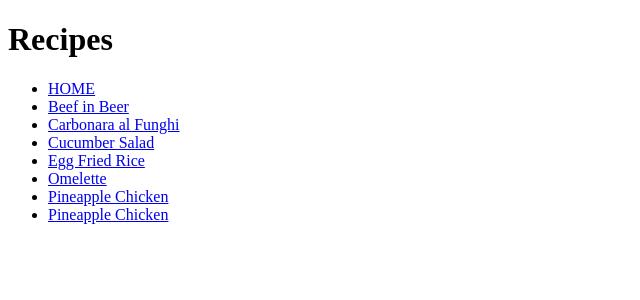
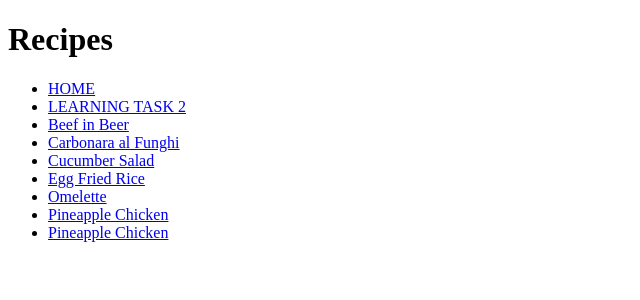
Before and after one commit to kristinafujiwara/learningtasks, a PHP site: page /LT2/Recipes.php in a window 1280 px wide. Shown: the top 300 px of the page, without its empty margins (0-640 px from the left). Run offline with PHP 8.4, Linux system fonts and the light colour scheme.

Commit message:
Update Recipes.php

```diff
--- a/LT2/Recipes.php
+++ b/LT2/Recipes.php
@@ -7,6 +7,7 @@
 	<h1> Recipes </h1>
 	<ul>
 		<li> <a href = "index.php"> HOME </a> </li>
+		<li> <a href = "/LT2/index.html"> LEARNING TASK 2 </a> </li>
 		<li> <a href = "Beef in Beer.html"> Beef in Beer </a> </li>
 		<li> <a href = "Carbonara al Funghi.html"> Carbonara al Funghi </a> </li>
 		<li> <a href = "Cucumber Salad.html"> Cucumber Salad </a> </li>
```
